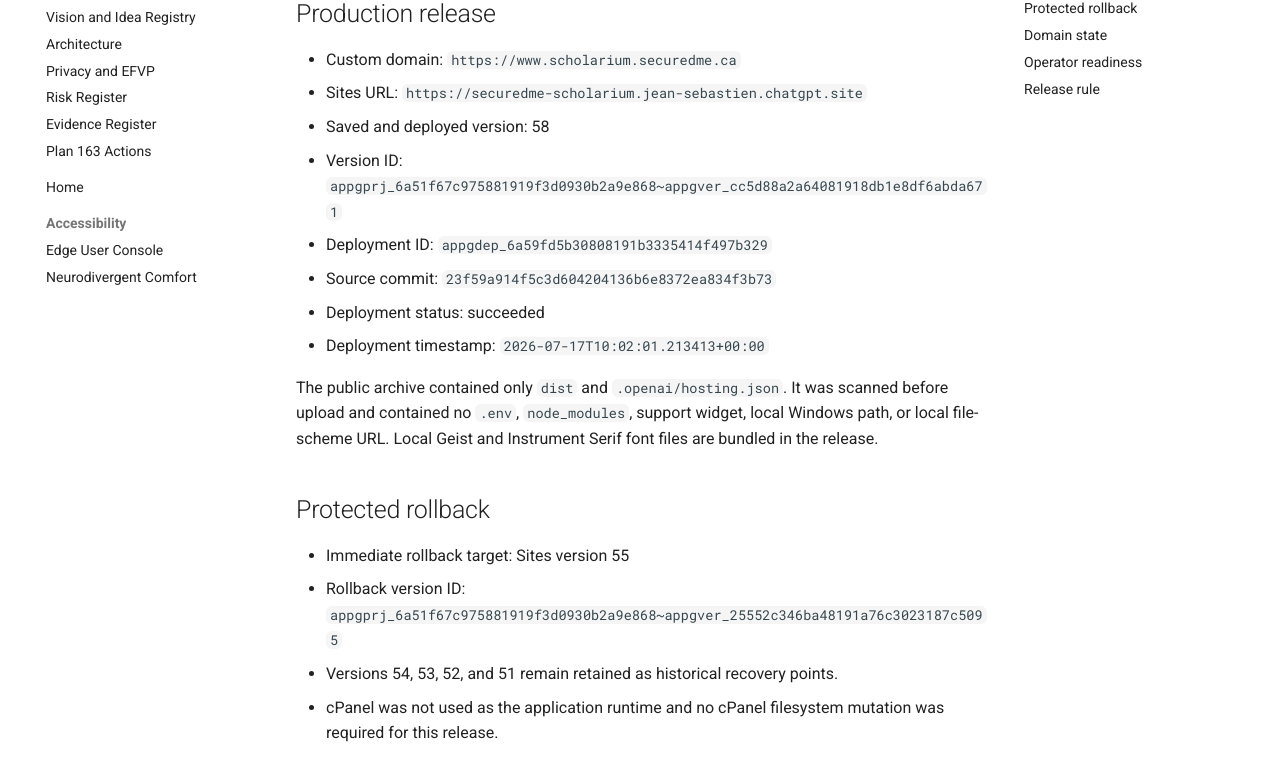
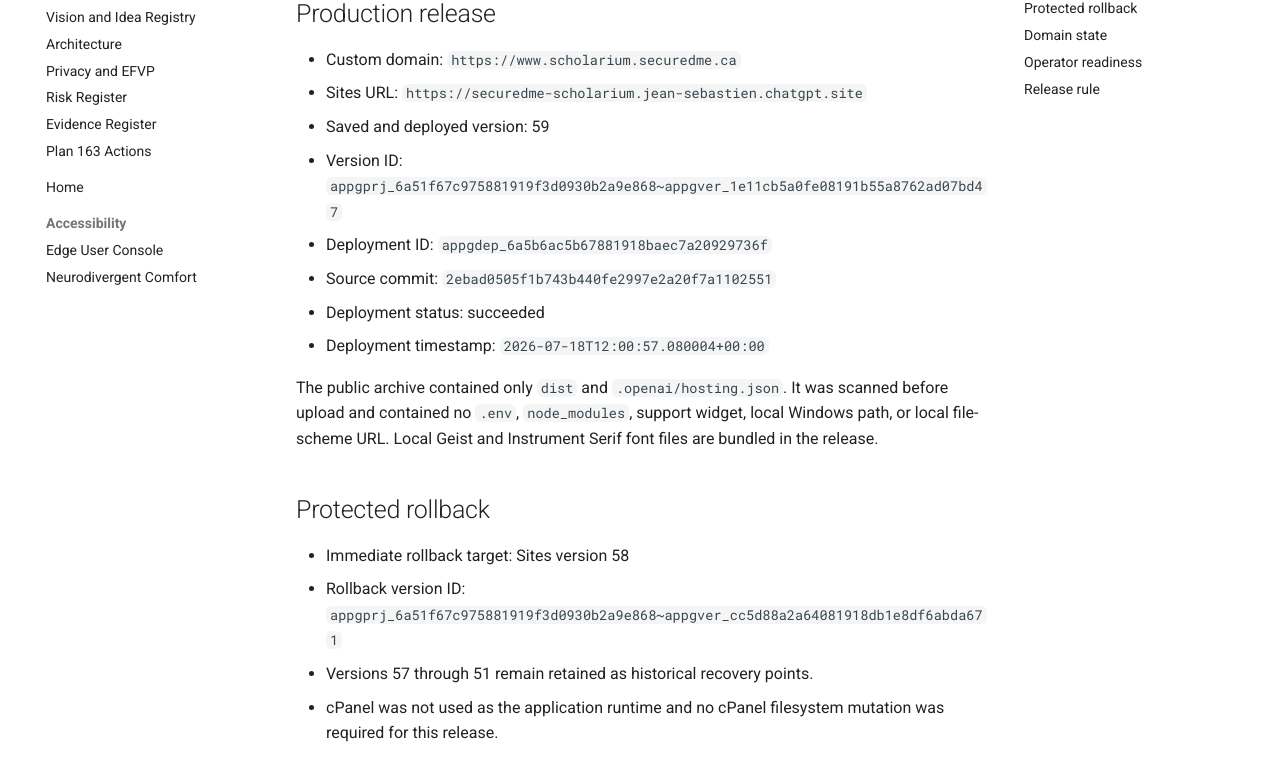
Before and after one commit to SeCuReDmE-main-dev/securedme-scholarium, an MkDocs documentation site: the page built from docs/redesign/DEPLOYMENT_EVIDENCE.md, in a window 1280 px wide and 1400 px high, scrolled down 369 px. Shown: the part 143-915 px from the top of the window. Built offline with MkDocs 1.6.1 and Material for MkDocs 9.7.7, drawn with Linux system fonts in a browser that asks for light colours; some of the changed text lies outside the part shown.

Commit message:
docs: record Scholarium version 59 release

```diff
--- a/docs/redesign/DEPLOYMENT_EVIDENCE.md
+++ b/docs/redesign/DEPLOYMENT_EVIDENCE.md
@@ -8,12 +8,12 @@ Project: `appgprj_6a51f67c975881919f3d0930b2a9e868`
 
 - Custom domain: `https://www.scholarium.securedme.ca`
 - Sites URL: `https://securedme-scholarium.jean-sebastien.chatgpt.site`
-- Saved and deployed version: 58
-- Version ID: `appgprj_6a51f67c975881919f3d0930b2a9e868~appgver_cc5d88a2a64081918db1e8df6abda671`
-- Deployment ID: `appgdep_6a59fd5b30808191b3335414f497b329`
-- Source commit: `23f59a914f5c3d604204136b6e8372ea834f3b73`
+- Saved and deployed version: 59
+- Version ID: `appgprj_6a51f67c975881919f3d0930b2a9e868~appgver_1e11cb5a0fe08191b55a8762ad07bd47`
+- Deployment ID: `appgdep_6a5b6ac5b67881918baec7a20929736f`
+- Source commit: `2ebad0505f1b743b440fe2997e2a20f7a1102551`
 - Deployment status: succeeded
-- Deployment timestamp: `2026-07-17T10:02:01.213413+00:00`
+- Deployment timestamp: `2026-07-18T12:00:57.080004+00:00`
 
 The public archive contained only `dist` and `.openai/hosting.json`. It was
 scanned before upload and contained no `.env`, `node_modules`, support widget,
@@ -22,9 +22,9 @@ files are bundled in the release.
 
 ## Protected rollback
 
-- Immediate rollback target: Sites version 55
-- Rollback version ID: `appgprj_6a51f67c975881919f3d0930b2a9e868~appgver_25552c346ba48191a76c3023187c5095`
-- Versions 54, 53, 52, and 51 remain retained as historical recovery points.
+- Immediate rollback target: Sites version 58
+- Rollback version ID: `appgprj_6a51f67c975881919f3d0930b2a9e868~appgver_cc5d88a2a64081918db1e8df6abda671`
+- Versions 57 through 51 remain retained as historical recovery points.
 - cPanel was not used as the application runtime and no cPanel filesystem
   mutation was required for this release.
 
@@ -49,6 +49,6 @@ files are bundled in the release.
 
 ## Release rule
 
-Version 58 remains production while all smoke gates stay green. Any future
+Version 59 remains production while all smoke gates stay green. Any future
 build, HTTP, console, network, authentication, or visual smoke failure triggers
-rollback to version 55 before further diagnosis.
+rollback to version 58 before further diagnosis.
```
